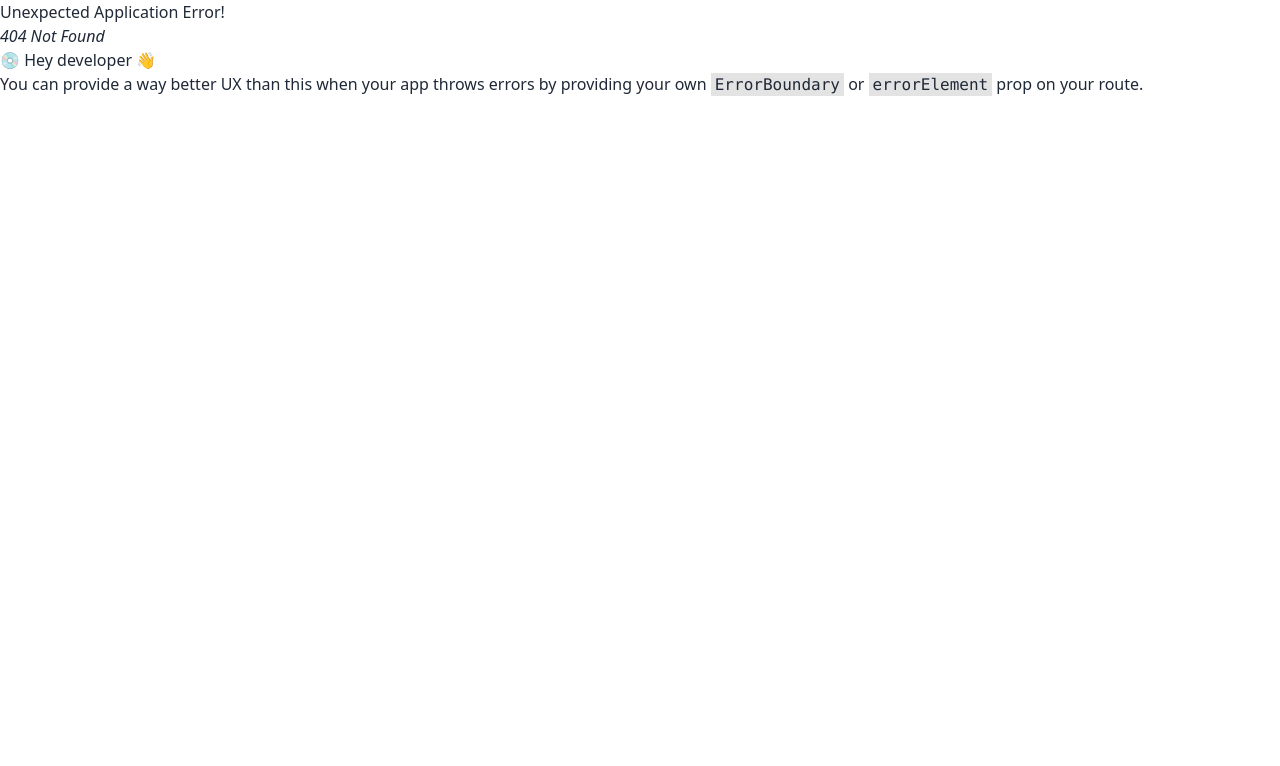
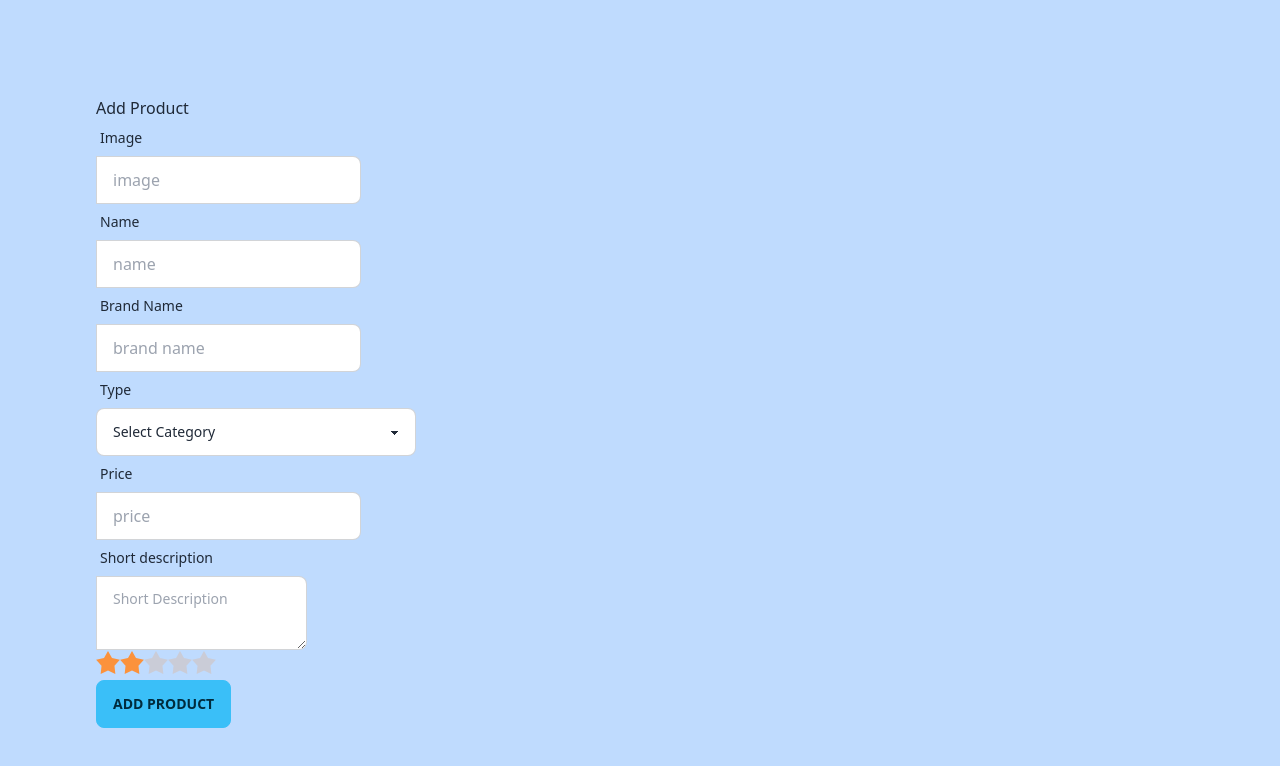
Before and after one commit to abdullahshakib13/automotive-client, a React (Vite) app: page /addProduct in a window 1280 px wide. Before the commit this address had no page. Shown: the top 766 px of the page. Built offline with nearby package versions, Linux system fonts and the light colour scheme.

Commit message:
fetch data into homepage

```diff
--- a/package.json
+++ b/package.json
@@ -15,7 +15,8 @@
     "react": "^18.2.0",
     "react-dom": "^18.2.0",
     "react-router-dom": "^6.17.0",
-    "sort-by": "^1.2.0"
+    "sort-by": "^1.2.0",
+    "sweetalert2": "^11.7.32"
   },
   "devDependencies": {
     "@types/react": "^18.2.15",
--- /dev/null
+++ b/src/components/AddProduct/AddProduct.jsx
@@ -0,0 +1,112 @@
+import Swal from 'sweetalert2'
+
+const AddProduct = () => {
+    const handleAddProduct = event => {
+        event.preventDefault();
+        const form = event.target;
+        const image = form.image.value;
+        const name = form.name.value;
+        const brand = form.brand.value;
+        const type = form.type.value;
+        const price = form.price.value;
+        const description = form.description.value;
+
+        const newProduct = { image, name, brand, type, price, description };
+        console.log(newProduct);
+
+        fetch('http://localhost:5000/product', {
+            method: 'POST',
+            headers: {
+                'content-type':'application/json'
+            },
+            body: JSON.stringify(newProduct)
+        })
+            .then(res => res.json())
+            .then(data => {
+                console.log(data);
+                if (data.insertedId) {
+                    Swal.fire({
+                        title: 'Success',
+                        text: 'Product added successfully',
+                        icon: 'success',
+                        confirmButtonText: 'Cool'
+                        })
+                }
+        })
+
+    }
+    return (
+        <div className="bg-blue-200 p-24">
+            <h2>Add Product</h2>
+            <form onSubmit={handleAddProduct}>
+                <div>
+                    <div className="form-control">
+                        <label className="label">
+                            <span className="label-text">Image</span>
+                        </label>
+                        <label className="input-group">
+                            <input type="text" name="image" placeholder="image" className="input input-bordered" />
+                        </label>
+                    </div>
+                    <div className="form-control">
+                        <label className="label">
+                            <span className="label-text">Name</span>
+                        </label>
+                        <label className="input-group">
+                            <input type="text" name="name" placeholder="name" className="input input-bordered" />
+                        </label>
+                    </div>
+                    <div className="form-control">
+                        <label className="label">
+                            <span className="label-text">Brand Name</span>
+                        </label>
+                        <label className="input-group">
+                            <input type="text" name="brand" placeholder="brand name" className="input input-bordered" />
+                        </label>
+                    </div>
+                    {/* Select Type */}
+                    <div className="form-control">
+                        <label className="label">
+                            <span className="label-text">Type</span>
+                        </label>
+                        <select className="select select-bordered w-full max-w-xs" name="type">
+                        <option disabled selected>Select Category</option>
+                        <option>Toyota</option>
+                        <option>Ford</option>
+                        <option>BMW</option>
+                        <option>Mercedes-Benz</option>
+                        <option>Tesla</option>
+                        <option>Honda</option>
+                    </select>
+                    </div>
+                    <div className="form-control">
+                        <label className="label">
+                            <span className="label-text">Price</span>
+                        </label>
+                        <label className="input-group">
+                            <input type="text" name="price" placeholder="price" className="input input-bordered" />
+                        </label>
+                    </div>
+                    <div className="form-control">
+                        <label className="label">
+                            <span className="label-text">Short description</span>
+                        </label>
+                        <label className="input-group">
+                            <textarea className="textarea textarea-bordered" name="description" placeholder="Short Description"></textarea>
+                        </label>
+                    </div>
+                    <div className="rating">
+                        <input type="radio" name="rating-2" className="mask mask-star-2 bg-orange-400" />
+                        <input type="radio" name="rating-2" className="mask mask-star-2 bg-orange-400" checked />
+                        <input type="radio" name="rating-2" className="mask mask-star-2 bg-orange-400" />
+                        <input type="radio" name="rating-2" className="mask mask-star-2 bg-orange-400" />
+                        <input type="radio" name="rating-2" className="mask mask-star-2 bg-orange-400" />
+                    </div>
+                </div>
+                <input type="submit" value="Add Product" className="btn btn-info" />
+            </form>
+        </div>
+    );
+};
+
+export default AddProduct;
--- /dev/null
+++ b/src/components/AddProduct/ProductCard.jsx
@@ -0,0 +1,26 @@
+const ProductCard = ({ product }) => {
+    const { image, name, brand, type, price, description } = product;
+    return (
+        <div className="card card-side bg-base-100 shadow-xl">
+            <figure><img src={image} alt="Movie"/></figure>
+            <div className="flex justify-between">
+                <div>
+                    <h2 className="card-title">Name: { name}</h2>
+                    <p>Brand Name: { brand}</p>
+                    <p>Type: { brand}</p>
+                    <p>Price: {price}</p>
+                    <p>Short Description: { description}</p>
+                </div>
+                <div className="card-actions justify-end">
+                    <div className="btn-group btn-group-vertical space-y-4">
+                        <button className="btn btn-active">View</button>
+                        <button className="btn">Edit</button>
+                        {/* <button className="btn">Button</button> */}
+                    </div>
+                </div>
+            </div>
+        </div>
+    );
+};
+
+export default ProductCard;
--- a/src/components/Home.jsx
+++ b/src/components/Home.jsx
@@ -1,13 +1,24 @@
+import { useLoaderData } from 'react-router-dom';
 import Banner from './Banner/Banner';
 import Footer from './Footer/Footer';
 import Navbar from './Navbar/Navbar';
+import ProductCard from './AddProduct/ProductCard';
 
 const Home = () => {
+    const products = useLoaderData();
     return (
         <div>
             <Navbar></Navbar>
             <Banner></Banner>
-            <h2>Home</h2>
+            <div className='m-20'>
+                <h2 className='text-center'>Home: {products.length}</h2>
+                <div className='grid grid-cols-2'>
+                    {
+                      products.map(product=> <ProductCard key={product._id} product={product}></ProductCard>)
+                    }
+                </div>
+            </div>
+
             <Footer></Footer>
         </div>
     );
--- /dev/null
+++ b/src/components/UpdateProduct/UpdateProduct.jsx
@@ -0,0 +1,10 @@
+
+const UpdateProduct = () => {
+    return (
+        <div>
+            <h2>Update Product</h2>
+        </div>
+    );
+};
+
+export default UpdateProduct;
--- a/src/main.jsx
+++ b/src/main.jsx
@@ -9,6 +9,8 @@ import {
 } from "react-router-dom";
 import Home from './components/Home.jsx';
 import Root from './layouts/Root.jsx';
+import AddProduct from './components/AddProduct/AddProduct.jsx';
+import UpdateProduct from './components/UpdateProduct/UpdateProduct.jsx';
 
 const router = createBrowserRouter([
   {
@@ -17,8 +19,17 @@ const router = createBrowserRouter([
     children: [
       {
         path: "/",
-        element: <Home></Home>
-  }
+        element: <Home></Home>,
+        loader:()=>fetch('http://localhost:5000/product')
+      },
+      {
+        path: "/addProduct",
+        element: <AddProduct></AddProduct>
+      },
+      {
+        path: "/updateProduct",
+        element: <UpdateProduct></UpdateProduct>
+      }
 
     ]
   },
```
Also changed, not shown: 1 other file (tests, documents, lock files or other folders).
